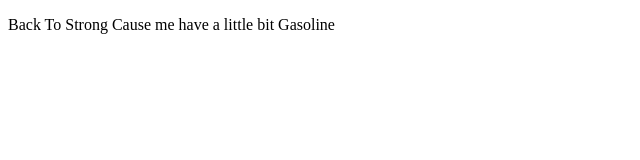
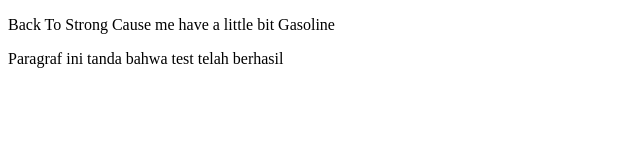
Before and after one commit to Mabilzak/l22, a plain HTML site: page index.html in a window 1280 px wide. Shown: the whole page, without its empty margins (0-640 px from the left). Drawn offline with Linux system fonts and the light colour scheme.

Commit message:
menambahkan pesan bahwa percobaan repo telah berhasil

```diff
--- a/index.html
+++ b/index.html
@@ -5,5 +5,6 @@
   </head>
   <body>
     <p>Back To Strong Cause me have a little bit Gasoline</p>
+    <p>Paragraf ini tanda bahwa test telah berhasil</p>
   </body>
 </html>
```
